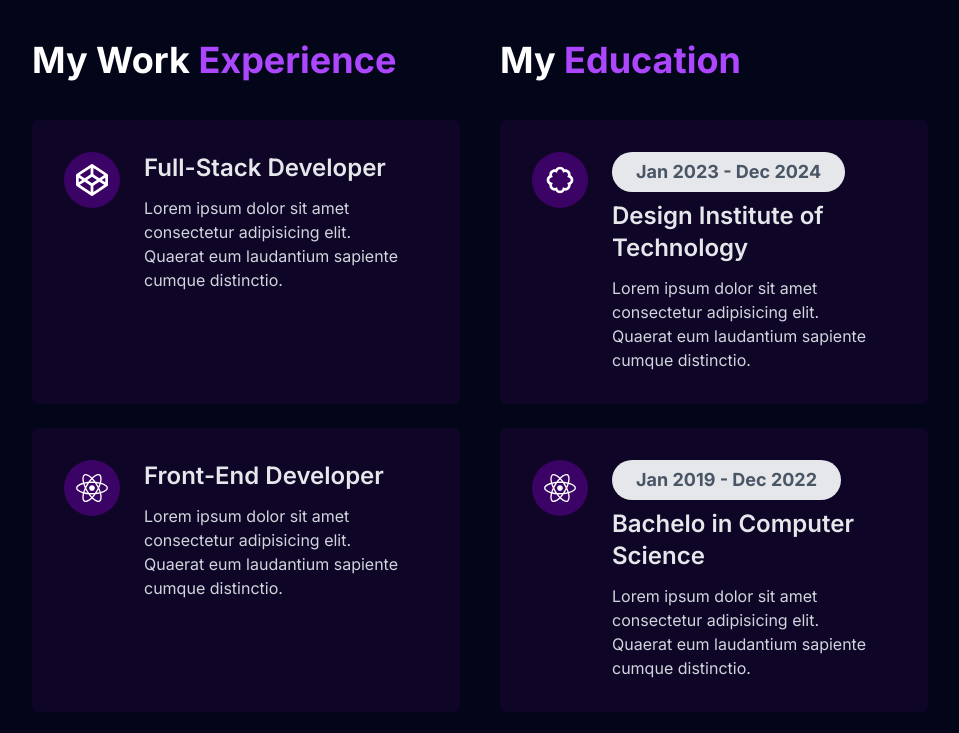
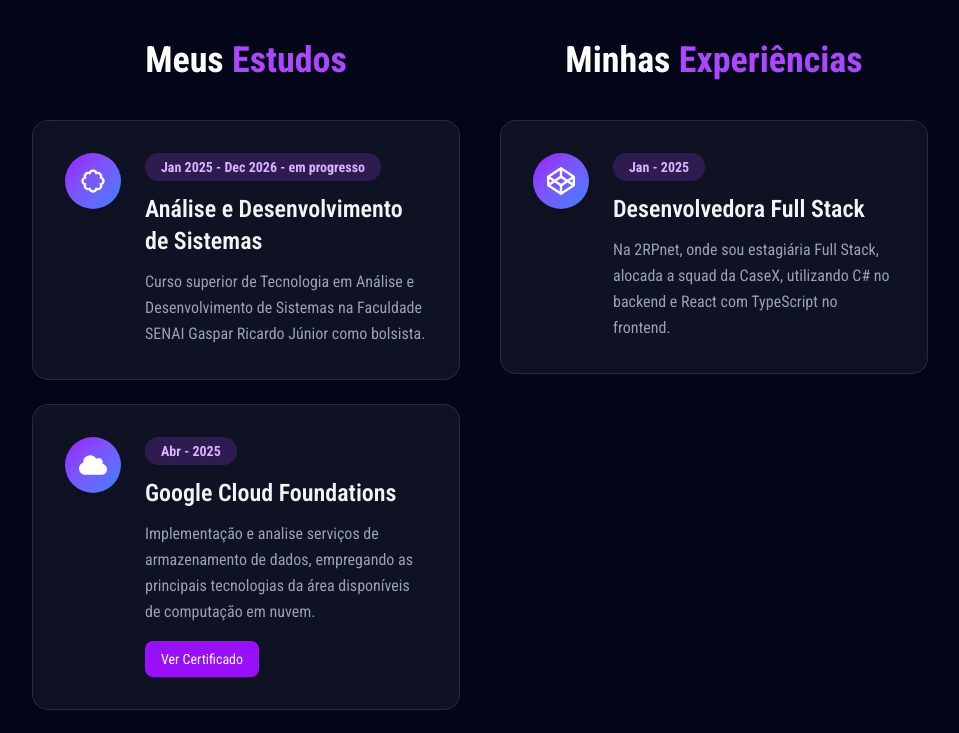
Before and after one commit to EduardaClaro/PortifolioReact, a Next.js app in the folder portfolio-react/: page / in a window 1280 px wide. Shown: the part 840-1573 px from the top of the page, without its empty margins (160-1119 px from the left). Built offline with nearby package versions, Linux system fonts and the light colour scheme.

Commit message:
:sparkles: feat: adding some new feature improvements

```diff
--- a/portfolio-react/components/Home/Resume/Resume.tsx
+++ b/portfolio-react/components/Home/Resume/Resume.tsx
@@ -1,47 +1,61 @@
 import React from "react";
 import ResumeCard from "./ResumeCard";
-import { FaCodepen, FaReact } from "react-icons/fa";
+import { FaCodepen, FaCloud } from "react-icons/fa";
 import { BsDatabase } from "react-icons/bs";
 import { BiBadge } from "react-icons/bi";
+import { Roboto_Condensed } from "next/font/google";
+
+// Fonte
+const robotoCondensed = Roboto_Condensed({
+  subsets: ["latin"],
+  weight: ["400", "700"],
+});
 
 const Resume = () => {
   return (
-    <div className="pt-20 pb-16">
-      {/* importante: usar items-stretch para igualar altura dos cards */}
+    <div className={`pt-20 pb-16 ${robotoCondensed.className}`}>
       <div className="w-[90%] sm:w-[70%] mx-auto grid grid-cols-1 md:grid-cols-2 gap-10 items-stretch">
-
-        {/* Work Part */}
-        <div className="flex flex-col h-full">
-          <h1 className="text-3xl sm:text-4xl font-bold text-white text-center md:text-left">
-            My Work <span className="text-purple-500">Experience</span>
-          </h1>
-          <div className="mt-10 w-full flex flex-col gap-6 h-full">
-            <ResumeCard Icon={FaCodepen} role="Full-Stack Developer"/>
-            <ResumeCard Icon={FaReact} role="Front-End Developer"/>
-            <ResumeCard Icon={BsDatabase} role="Backend Developer"/>
-          </div>
-        </div>
 
         {/* Education Part */}
         <div className="flex flex-col h-full">
-          <h1 className="text-3xl sm:text-4xl font-bold text-white text-center md:text-left">
-            My <span className="text-purple-500">Education</span>
+          <h1 className="text-3xl sm:text-4xl font-bold text-white text-center md:text-center transition-all duration-300 ease-in-out hover:scale-105 hover:text-purple-400">
+            Meus <span className="text-purple-500">Estudos</span>
           </h1>
           <div className="mt-10 w-full flex flex-col gap-6 h-full">
             <ResumeCard
               Icon={BiBadge}
-              role="Design Institute of Technology"
-              date="Jan 2023 - Dec 2024"
+              role="Análise e Desenvolvimento de Sistemas"
+              date="Jan 2025 - Dec 2026 - em progresso"
+              description="Curso superior de Tecnologia em Análise e Desenvolvimento de Sistemas na Faculdade SENAI Gaspar Ricardo Júnior como bolsista."
             />
             <ResumeCard
-              Icon={FaReact}
-              role="Bachelo in Computer Science"
-              date="Jan 2019 - Dec 2022"
+              Icon={FaCloud}
+              role="Google Cloud Foundations"
+              date="Abr - 2025"
+              description="Implementação e analise serviços de armazenamento de dados, empregando as principais tecnologias da área disponíveis de computação em nuvem."
+              link="/certificados/google-cloud.pdf"
             />
             <ResumeCard
               Icon={BsDatabase}
-              role="Certificate in Digital Marketing"
-              date="Jan 2016 - Dec 2020"
+              role="Java Cloud Native"
+              date="Mar - 2025"
+              description="Desenvolver, implantar e gerenciar aplicações Java com tecnologias de computação em nuvem."
+              link="/certificados/java-cloud.pdf"
+            />
+          </div>
+        </div>
+
+        {/* Work Part */}
+        <div className="flex flex-col h-full">
+          <h1 className="text-3xl sm:text-4xl font-bold text-white text-center md:text-center transition-all duration-300 ease-in-out hover:scale-105 hover:text-purple-400">
+            Minhas <span className="text-purple-500">Experiências</span>
+          </h1>
+          <div className="mt-10 w-full flex flex-col gap-6 h-auto">
+            <ResumeCard
+              Icon={FaCodepen}
+              role="Desenvolvedora Full Stack"
+              date="Jan - 2025"
+              description="Na 2RPnet, onde sou estagiária Full Stack, alocada a squad da CaseX, utilizando C# no backend e React com TypeScript no frontend."
             />
           </div>
         </div>
--- a/portfolio-react/components/Home/Resume/ResumeCard.tsx
+++ b/portfolio-react/components/Home/Resume/ResumeCard.tsx
@@ -5,33 +5,54 @@ type Props = {
   role: string;
   Icon: IconType;
   date?: string;
+  description: string;
+  link?: string; // novo campo para o certificado
 };
 
-const ResumeCard = ({ Icon, role, date }: Props) => {
+const ResumeCard = ({ Icon, role, date, description, link }: Props) => {
   return (
-    <div className="w-full h-full"> {/* garante ocupar toda altura da célula */}
-      <div className="flex items-start space-x-6 bg-purple-950/20 transition-all duration-300
-      p-4 sm:p-8 rounded-md w-full h-full"> {/* ocupa altura toda */}
-
+    <div className="w-full h-full group">
+      <div
+        className="flex flex-col sm:flex-row items-start gap-6 bg-white/5 backdrop-blur-md border border-white/10
+        transition-all duration-500 p-6 sm:p-8 rounded-2xl w-full h-full
+        hover:scale-[1.03] hover:shadow-xl hover:border-purple-500/40 hover:bg-white/10"
+      >
         {/* Ícone */}
-        <div className="sm:w-14 sm:h-14 w-10 h-10 bg-purple-950 rounded-full flex items-center justify-center">
-          <Icon className="sm:w-8 sm:h-8 w-6 h-6 text-white"/>
+        <div
+          className="sm:w-14 sm:h-14 w-12 h-12 bg-gradient-to-br from-purple-600 to-blue-500
+          rounded-full flex items-center justify-center shadow-md"
+        >
+          <Icon
+            className="sm:w-7 sm:h-7 w-6 h-6 text-white transition-transform duration-500 group-hover:rotate-180"
+          />
         </div>
 
         {/* Conteúdo */}
         <div className="flex-1">
           {date && (
-            <h1 className="mb-2 sm:px-6 sm:py-1.5 px-4 py-1 rounded-full bg-gray-200 text-gray-600 w-fit sm:text-lg text-sm font-bold">
+            <h1 className="mb-3 inline-block px-4 py-1 rounded-full bg-purple-500/20 text-purple-300 text-xs sm:text-sm font-bold">
               {date}
             </h1>
           )}
-          <h1 className="text-gray-200 text-xl sm:text-2xl font-semibold">
+          <h2 className="text-gray-100 text-lg sm:text-2xl font-semibold group-hover:text-purple-300 transition-colors">
             {role}
-          </h1>
-          <p className="text-gray-300 text-sm sm:text-base pt-3">
-            Lorem ipsum dolor sit amet consectetur adipisicing elit. <br/>
-            Quaerat eum laudantium sapiente cumque distinctio.<br/>
+          </h2>
+          <p className="text-gray-400 text-sm sm:text-base pt-3 leading-relaxed">
+            {description}
           </p>
+
+          {/* Botão para abrir certificado */}
+          {link && (
+            <a
+              href={link}
+              target="_blank"
+              rel="noopener noreferrer"
+              className="inline-block mt-4 px-4 py-2 bg-purple-600 text-white text-sm rounded-lg shadow-md
+                         hover:bg-purple-500 transition-colors"
+            >
+              Ver Certificado
+            </a>
+          )}
         </div>
       </div>
     </div>
```
